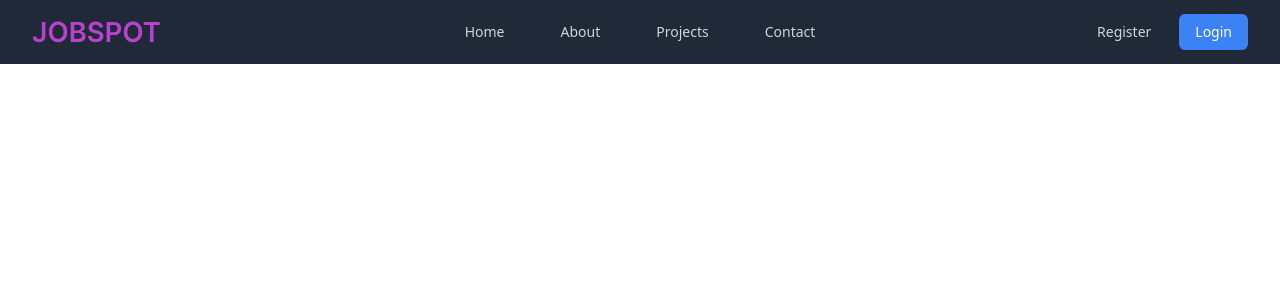
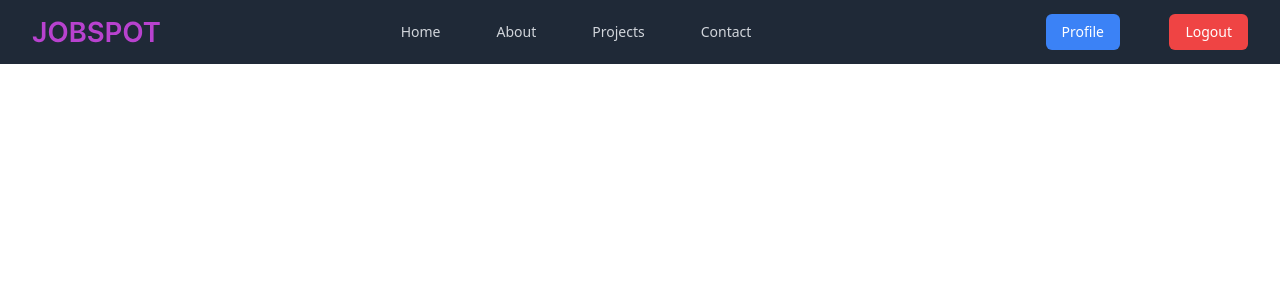
Before and after one commit to Lythical1/jobspot-portfolio, a PHP site: page /index.php in a window 1280 px wide. Shown: the top 300 px of the page. Run offline with PHP 8.4, Linux system fonts and the light colour scheme; the visitor is signed in with stand-in values (Sample User, id 1); some libraries are stand-ins or nearby versions.

Commit message:
refactor navbar for improved user authentication flow and enhance mobile menu transitions

```diff
--- a/app/core/navbar.php
+++ b/app/core/navbar.php
@@ -9,7 +9,7 @@
                 </a>
             </div>
 
-            <!-- Navigation Links (Center) -->
+            <!-- Navigation Links -->
             <div class="hidden md:flex items-center justify-center flex-1">
                 <div class="flex items-center space-x-8">
                     <a href="/" class="text-gray-300 hover:text-white px-3 py-2 rounded-md text-sm font-medium">Home</a>
@@ -22,15 +22,35 @@
                 </div>
             </div>
 
-            <!-- Auth Buttons (Right) -->
+            <!-- Login buttons -->
+            <?php if (isset($_SESSION['user_id'])) : ?>
             <div class="w-32 hidden md:flex items-center justify-end space-x-4 flex-none">
-                <a href="/register"
+                <a href="/dashboard"
+                    class="bg-blue-500 text-white px-4 py-2 rounded-md text-sm font-medium hover:bg-blue-600">Profile</a>
+            </div>
+            <div class="w-32 hidden md:flex items-center justify-end space-x-4 flex-none">
+                <a href="/user/logout"
+                    class="bg-red-500 text-white px-4 py-2 rounded-md text-sm font-medium hover:bg-red-600">Logout</a>
+            </div>
+            <?php else: ?>
+            <div class="w-32 hidden md:flex items-center justify-end space-x-4 flex-none">
+                <a href="/user/register"
                     class="text-gray-300 hover:text-white px-3 py-2 rounded-md text-sm font-medium">Register</a>
                 <a href="/user/login"
                     class="bg-blue-500 text-white px-4 py-2 rounded-md text-sm font-medium hover:bg-blue-600">Login</a>
             </div>
+            <?php endif; ?>
 
-            <!-- Mobile menu button -->
+
+
+
+
+            <!-- Mobile menu -->
+
+
+
+
+            <!-- Mobile menu hamburger button -->
             <div class="md:hidden">
                 <button type="button" onclick="toggleMobileMenu()"
                     class="text-gray-400 hover:text-white focus:outline-none focus:ring-2 focus:ring-offset-2 focus:ring-offset-gray-800 focus:ring-white">
@@ -44,8 +64,8 @@
             </div>
         </div>
 
-        <!-- Mobile menu -->
-        <div id="mobile-menu" class="hidden md:hidden">
+        <!-- Mobile menu opened -->
+        <div id="mobile-menu" class="md:hidden transition-all duration-300 opacity-0 max-h-0 overflow-hidden">
             <div class="px-2 pt-2 pb-3 space-y-1 sm:px-3">
                 <a href="/"
                     class="text-gray-300 hover:text-white block px-3 py-2 rounded-md text-base font-medium">Home</a>
@@ -55,17 +75,33 @@
                     class="text-gray-300 hover:text-white block px-3 py-2 rounded-md text-base font-medium">Projects</a>
                 <a href="/contact"
                     class="text-gray-300 hover:text-white block px-3 py-2 rounded-md text-base font-medium">Contact</a>
-                <a href="/register"
+                <?php if (isset($_SESSION['user_id'])) : ?>
+                <a href="/dashboard"
+                    class="bg-blue-500 text-white block px-3 py-2 rounded-md text-base font-medium hover:bg-blue-600">Profile</a>
+                <a href="/user/logout"
+                    class="bg-red-500 text-white block px-3 py-2 rounded-md text-base font-medium hover:bg-red-600">Logout</a>
+                <?php else: ?>
+                <a href="/user/register"
                     class="text-gray-300 hover:text-white block px-3 py-2 rounded-md text-base font-medium">Register</a>
                 <a href="/user/login"
                     class="text-gray-300 hover:text-white block px-3 py-2 rounded-md text-base font-medium">Login</a>
+                <?php endif; ?>
             </div>
         </div>
     </div>
 </nav>
+
+
+
 <script>
-    function toggleMobileMenu() {
+function toggleMobileMenu() {
     const mobileMenu = document.getElementById('mobile-menu');
-    mobileMenu.classList.toggle('hidden');
+    if (mobileMenu.classList.contains('opacity-0')) {
+        mobileMenu.classList.remove('opacity-0', 'max-h-0');
+        mobileMenu.classList.add('opacity-100', 'max-h-screen');
+    } else {
+        mobileMenu.classList.remove('opacity-100', 'max-h-screen');
+        mobileMenu.classList.add('opacity-0', 'max-h-0');
+    }
 }
 </script>
--- a/app/web/dashboard/index.php
+++ b/app/web/dashboard/index.php
@@ -4,8 +4,6 @@ if (!isset($_SESSION['user_role'])) {
     header('Location: /app/web/user/login.php');
     exit();
 }
-
-define('DASHBOARD_ROUTED', true);
 
 $role = $_SESSION['user_role'];
 
```
